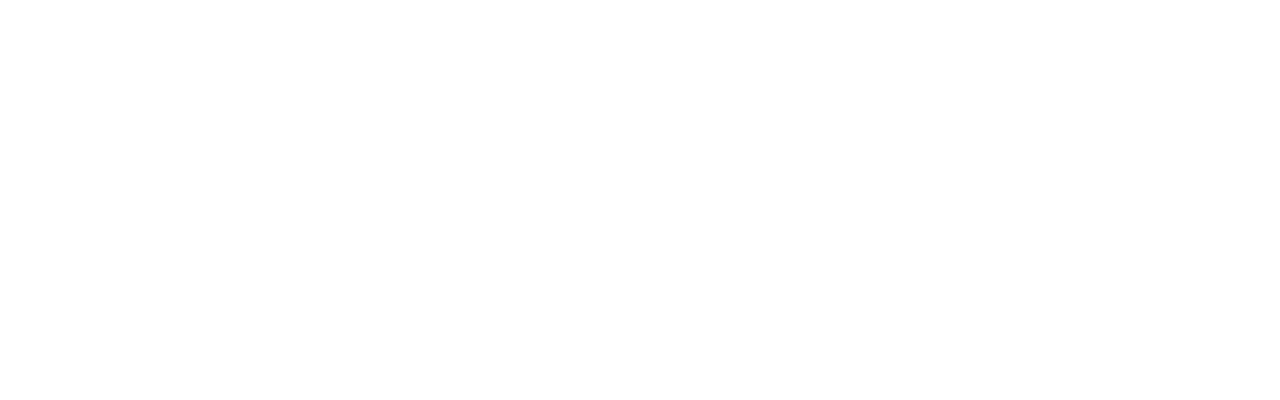
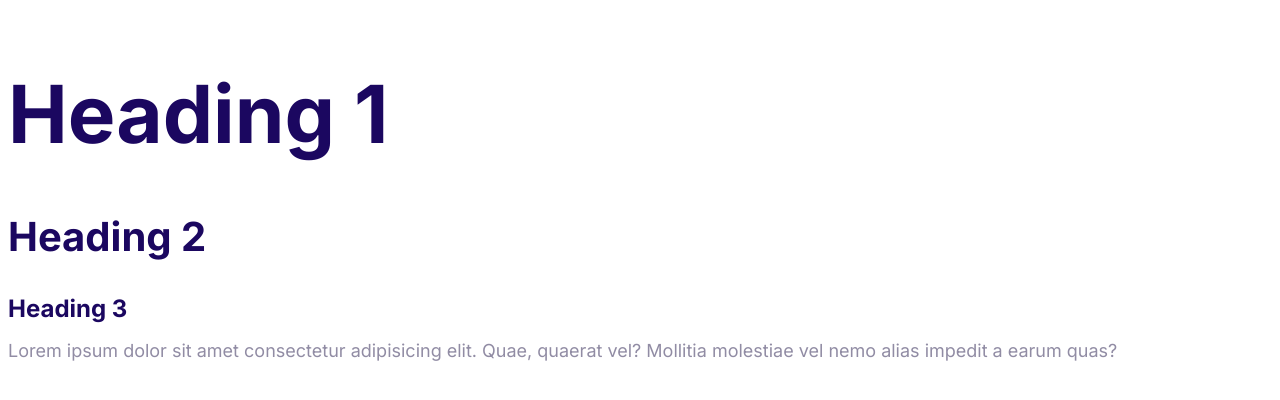
Before and after one commit to christianbiring1/kml_page, a plain HTML site: page index.html in a window 1280 px wide. Drawn offline with Linux system fonts and the light colour scheme.

Commit message:
Defining the styles for the fonts.

```diff
--- a/index.html
+++ b/index.html
@@ -4,8 +4,28 @@
     <meta charset="UTF-8" />
     <meta http-equiv="X-UA-Compatible" content="IE=edge" />
     <meta name="viewport" content="width=device-width, initial-scale=1.0" />
+    <title>Kamole</title>
+    <link rel="preconnect" href="https://fonts.googleapis.com" />
+    <link rel="preconnect" href="https://fonts.gstatic.com" crossorigin />
+    <link
+      href="https://fonts.googleapis.com/css2?family=Inter:wght@400;700&display=swap"
+      rel="stylesheet"
+    />
+    <link rel="preconnect" href="https://fonts.googleapis.com" />
+    <link rel="preconnect" href="https://fonts.gstatic.com" crossorigin />
+    <link
+      href="https://fonts.googleapis.com/css2?family=Inter:wght@400;700&display=swap"
+      rel="stylesheet"
+    />
     <link rel="stylesheet" href="./style.css" />
-    <title>Kamole</title>
   </head>
-  <body></body>
+  <body>
+    <h1>Heading 1</h1>
+    <h2>Heading 2</h2>
+    <h3>Heading 3</h3>
+    <p>
+      Lorem ipsum dolor sit amet consectetur adipisicing elit. Quae, quaerat
+      vel? Mollitia molestiae vel nemo alias impedit a earum quas?
+    </p>
+  </body>
 </html>
--- a/style.css
+++ b/style.css
@@ -11,3 +11,53 @@
   --color-heading: #1b0760;
   --color-body: #918ca4;
 }
+
+html {
+  font-size: 62.5%;
+}
+
+body {
+  font-family: Inter, Arial, Arial, Helvetica, sans-serif;
+  font-size: 2.4rem;
+  line-height: 1.5;
+  color: var(--color-body);
+}
+
+h1, h2, h3 {
+  color: var(--color-heading);
+  margin-bottom: 1rem;
+}
+
+h1 {
+  font-size: 7rem;
+}
+
+h2 {
+  font-size: 4rem;
+}
+
+h3 {
+  font-size: 3rem;
+}
+
+p {
+  margin-top: 0;
+}
+
+@media screen and (min-width: 1024px){
+  body {
+    font-size: 1.8rem;
+  }
+
+  h1 {
+    font-size: 8rem;
+  }
+
+  h2 {
+    font-size: 4rem;
+  }
+
+  h3 {
+    font-size: 2.4rem;
+  }
+}
```
